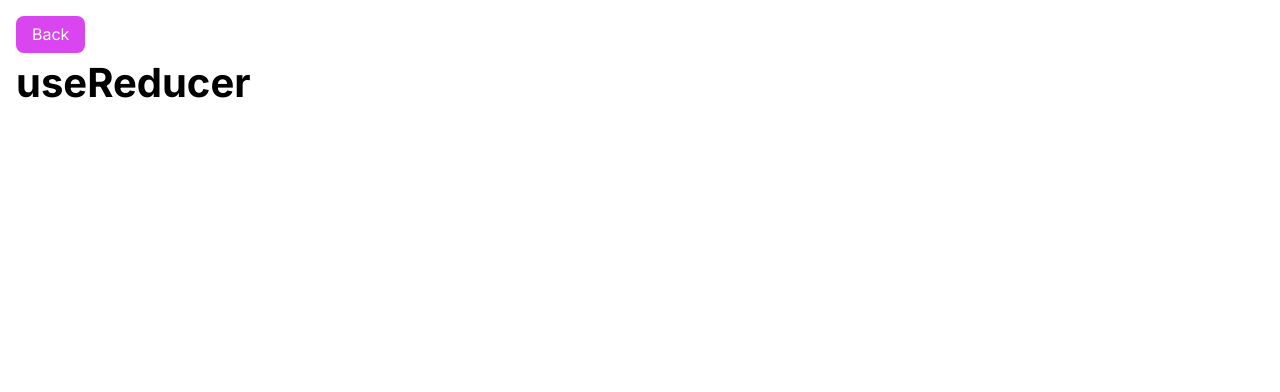
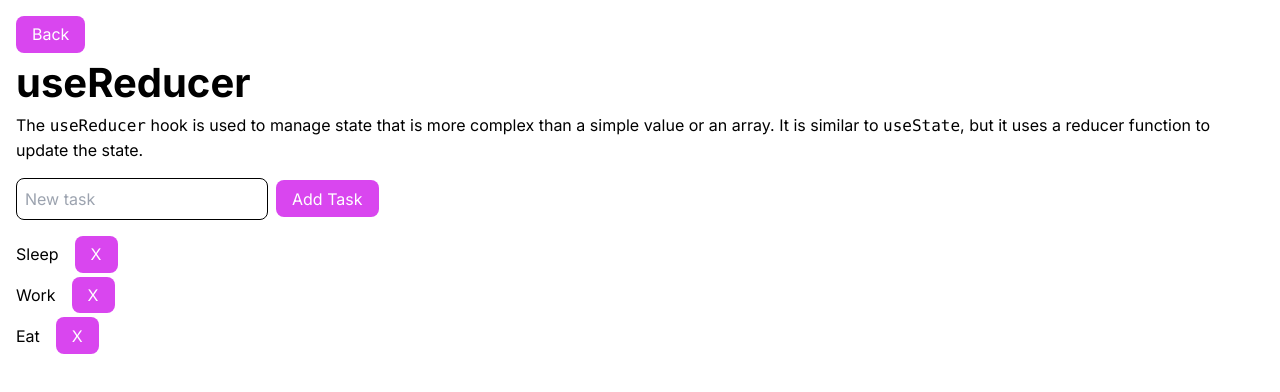
Before and after one commit to emanuelefavero/react-19, a Next.js app: page /use-reducer in a window 1280 px wide. Shown: the top 392 px of the page. Built offline with nearby package versions, Linux system fonts and the light colour scheme.

Commit message:
add use-reducer/ tasks, dispatch actions

```diff
--- a/app/use-reducer/page.js
+++ b/app/use-reducer/page.js
@@ -1,12 +1,63 @@
 'use client'
 
-import { useReducer } from 'react'
+import { useReducer, useState } from 'react'
 import tasksReducer from './tasksReducer'
 
 export default function Page() {
+  const [tasks, dispatch] = useReducer(tasksReducer, initialTasks)
+  const [text, setText] = useState('')
+
   return (
     <>
       <h1>useReducer</h1>
+
+      <p className='mb-4'>
+        The <code>useReducer</code> hook is used to manage state that is more
+        complex than a simple value or an array. It is similar to{' '}
+        <code>useState</code>, but it uses a reducer function to update the
+        state.
+      </p>
+
+      {/* Add Task */}
+      <form
+        className='mb-4'
+        onSubmit={(e) => {
+          e.preventDefault()
+          dispatch({ type: 'add', text }) // * Dispatch action
+          setText('')
+        }}
+      >
+        <input
+          type='text'
+          placeholder='New task'
+          className='mr-2'
+          value={text}
+          onChange={(e) => setText(e.target.value)}
+        />
+        <button type='submit'>Add Task</button>
+      </form>
+
+      {/* Tasks */}
+      <ul>
+        {tasks.map((task) => (
+          <li key={task.id} className='mb-1'>
+            <span className='mr-4'>{task.text}</span>
+            <button
+              aria-label='Delete'
+              // * Dispatch action
+              onClick={() => dispatch({ type: 'delete', id: task.id })}
+            >
+              X
+            </button>
+          </li>
+        ))}
+      </ul>
     </>
   )
 }
+
+const initialTasks = [
+  { id: 0, text: 'Sleep', completed: true },
+  { id: 1, text: 'Work', completed: false },
+  { id: 2, text: 'Eat', completed: false },
+]
```
